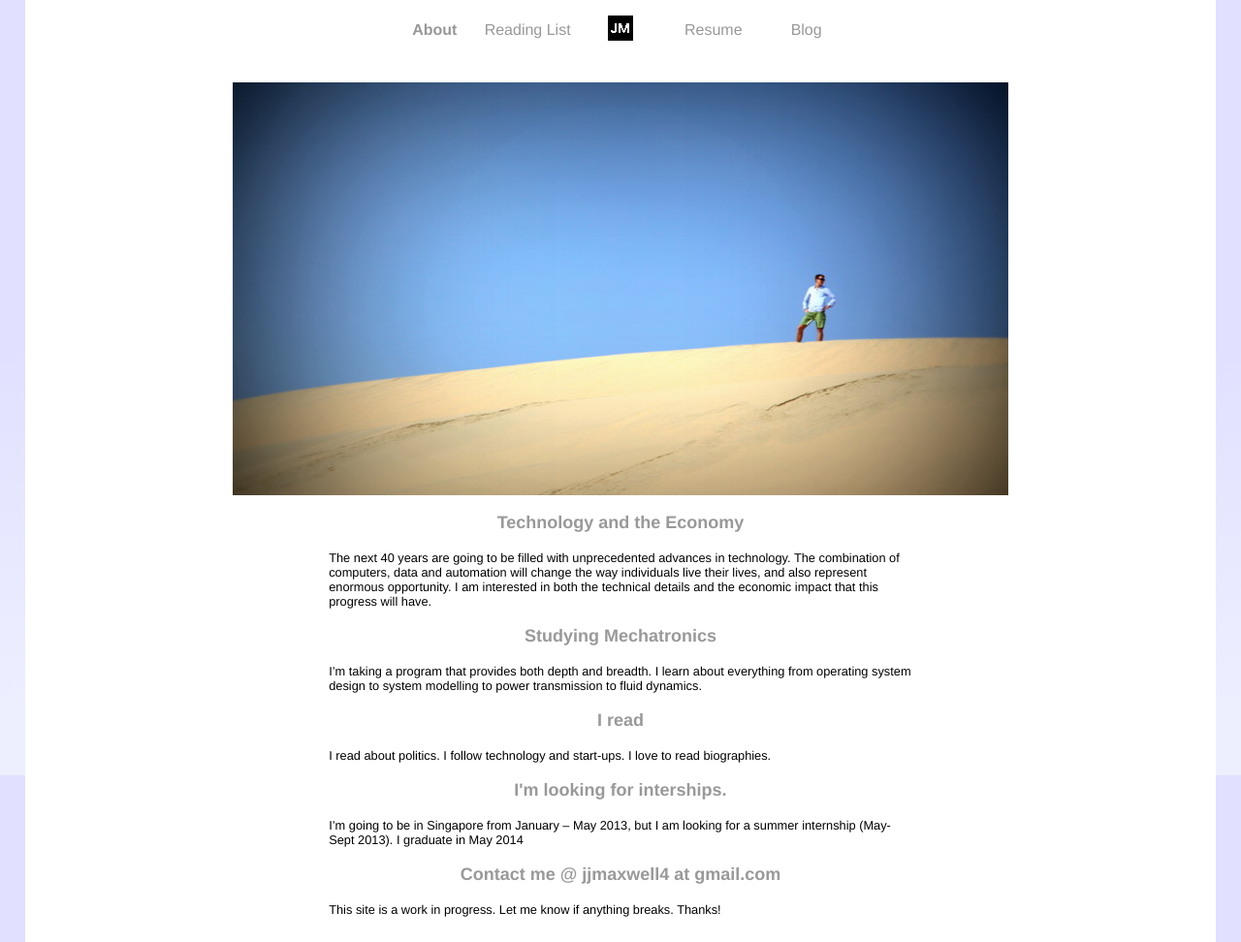
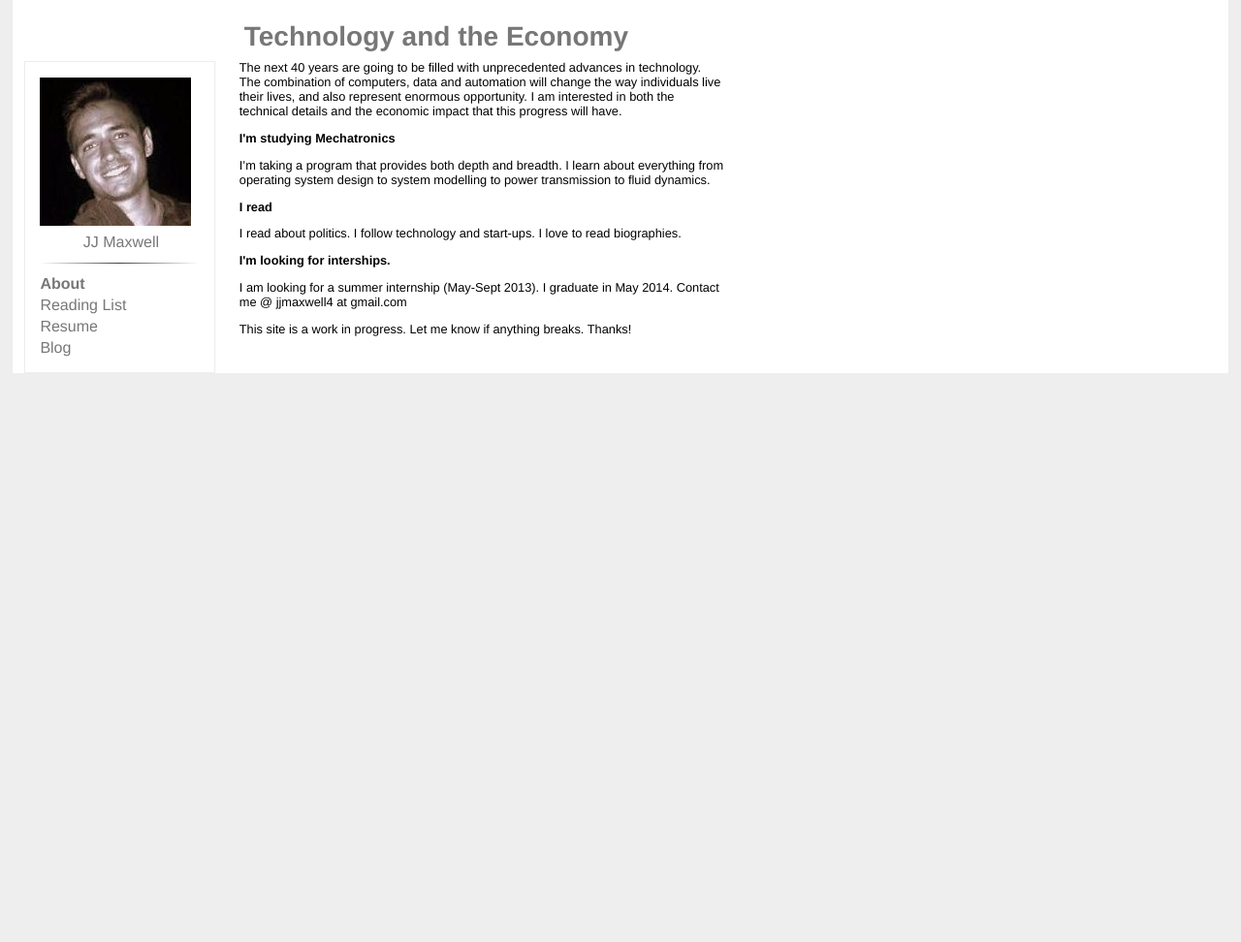
Before and after one commit to jjmaxwell4/personalsite, a Python web app: template templates/home.html in a window 1280 px wide. Shown: the whole page at 97% size. After the commit the page ends 385 px from the top, so only its background shows below. Run offline with Jinja, Linux system fonts and the light colour scheme; the template is opened without the code that fills it, so the values that code supplies are empty.

Commit message:
Not looking great but got sidemenu locked on

```diff
--- a/static/main.css
+++ b/static/main.css
@@ -6,19 +6,7 @@ html, body {
 
 body  {
 	font: 80% Helvetica, Arial,Verdana, sans-serif;
-	background-image: linear-gradient(bottom, rgb(237,239,255) 9%, rgb(225,224,255) 55%);
-	background-image: -o-linear-gradient(bottom, rgb(237,239,255) 9%, rgb(225,224,255) 55%);
-	background-image: -moz-linear-gradient(bottom, rgb(237,239,255) 9%, rgb(225,224,255) 55%);
-	background-image: -webkit-linear-gradient(bottom, rgb(237,239,255) 9%, rgb(225,224,255) 55%);
-	background-image: -ms-linear-gradient(bottom, rgb(237,239,255) 9%, rgb(225,224,255) 55%);
-
-	background-image: -webkit-gradient(
-		linear,
-		left bottom,
-		left top,
-		color-stop(0.09, rgb(237,239,255)),
-		color-stop(0.55, rgb(225,224,255))
-		);
+	background-color: #EEEEEE;
 	margin: 0;
 	padding: 0;
 	text-align: center;
@@ -28,36 +16,45 @@ body  {
 #header a:link    {
   /* Applies to all unvisited links */
   text-decoration:  none;
-  color:            #989898;
+  color:            #777777;
   font-size: 16px;
   }
 #header a:visited {
   /* Applies to all visited links */
   text-decoration:  none;
-  color:            #989898;
+  color:            #777777;
   font-size: 16px;
   }
 #header a:hover   {
   /* Applies to links under the pointer */
    font-weight:bold;
-
 }
 
 #container {
-	width: 94%;
+	width: 96%;
 	background: #FFFFFF;
 	padding: 1%;
-	margin: 0% 2% 0% 2%;
+	margin: 0% 1% 0% 1%;
 	text-align: left;
 }
 
 #header {
-	width: 40%;
-	padding-top: 0%;
-	padding-bottom: 1%;
-  margin-left: auto;
-  margin-right: auto;
-	text-align: center;
+	width: 170px;
+	margin-top: 5%;
+  padding: 1%;
+	text-align: left;
+  top: 0;
+  position: fixed;
+  -moz-box-shadow: 0 0 1px 1px #EEEEEE;
+  -webkit-box-shadow: 0 0 1px 1px#EEEEEE;
+  box-shadow: 0 0 1px 1px #EEEEEE;
+}
+
+#content {
+  padding-top: 0%;
+  padding-bottom: 1%;
+  margin-left: 18%;
+  margin-right: 5%;
 }
 
 table {
@@ -69,49 +66,43 @@ table {
 	}
 
 #text {
-	width: 50%;
+  width: 500px;
 	padding: 0;
-    margin-left: auto;
-    margin-right: auto;
-}
-
-#text h3 {
-	text-align: center;
-    font-size: 18px;
-    margin-left: auto;
-    margin-right: auto;
-    color: #999999;
 }
 
 #text h4 {
-	text-align: right;
-    font-size: 15px;
-    margin-left: auto;
-    margin-right: auto;
-    color: #aaaaaa;
-    margin-top:-2%;
+  font-size: 15px;
+  color: #777777;
+  text-align: right;
+  margin-top: -5%;
 }
 
 #title {
-	width: 50%;
-	text-align: center;
-    margin-left: auto;
-    margin-right: auto;
+  padding-left: 1%;
+  margin-top: -2%;
+  margin-bottom: -2%;
 }
 
 #title h1 {
-	width: 30%;
-	text-align: center;
-    margin-left: auto;
-    margin-right: auto;
-    color: #888888;
+  font-size: 28px;
+  color: #777777;
 }
 
-IMG.displayed {
-    display: block;
-    margin-left: auto;
-    margin-right: auto;
-    padding-top: 2%;
+#title h1 a:link    {
+  /* Applies to all unvisited links */
+  text-decoration:  none;
+  font-size: 28px;
+  color: #777777;
+  }
+#title h1 a:visited {
+  /* Applies to all visited links */
+  text-decoration:  none;
+  font-size: 28px;
+  color: #777777;
+  }
+#title h1 a:hover   {
+  /* Applies to links under the pointer */
+   font-weight:bold;
 }
 
 A.current {
@@ -123,8 +114,6 @@ A.current {
 #resume {
 	width:900px;
 	padding: 0;
-  margin-left: auto;
-  margin-right: auto;
   font-size:14px;
 }
 
@@ -188,10 +177,7 @@ A.current {
 }
 
 #book {
-  width:70%;
-  padding: 0;
-  margin-left: auto;
-  margin-right: auto;
+  padding: 1%;
 }
 
 #book table {
--- a/templates/base.html
+++ b/templates/base.html
@@ -21,9 +21,11 @@
   <title>JJ Maxwell  - {{active_page }}</title>
 </head>
 {% set navigation_bar = [
+    ('/', 'Pic', '<img src="/static/me2.jpg" alt="-|-">'),
+    ('/', 'JJ', '&nbsp&nbsp&nbsp&nbsp&nbsp&nbsp&nbsp&nbsp&nbsp&nbspJJ Maxwell'),
+    ('', '', '<hr>'),
     ('/', 'Home', 'About'),
     ('/read/', 'Reading List', 'Reading List'),
-    ('/', 'Home', '<img src="/static/icon.png" alt="-|-">'),
     ('/resume/', 'Resume', 'Resume'),
     ('/blog/', 'Blog', 'Blog')
 ] -%}
@@ -33,16 +35,18 @@
   <div id="container">
     <div id="header">
       <table>
-        <tr>
           {% for href, id, caption in navigation_bar %}
-            <td><a {% if id == active_page %} class="current"{% endif
-            %} href="{{ href|e }}">{{caption|safe }}</a></td>
+          <tr><td>
+            <a {% if id == active_page %} class="current"{% endif
+            %} href="{{ href|e }}">{{caption|safe }}</a>
+          </td></tr>
           {% endfor %}
-        </tr>
       </table>
     </div>
+    <div id="content">
     {% block content %}
     {% endblock %}
+    </div>
   </div>
 </body>
 
--- a/templates/front.html
+++ b/templates/front.html
@@ -4,11 +4,12 @@
 {% block content %}
 
   {% for p in posts %}
-	<div id="post">
+	<div id="text">
     {{ p.render_snipit() | safe }}
     <p><a href={{p.key().id()}}> Continue Reading </a></p>
 	<br>
 	{% if admin %}<u> <a href={{p.key().id()}}/edit> Edit </a></u>  {% endif %}
+	<hr>
 	</div>
   {% endfor %}
 
--- a/templates/home.html
+++ b/templates/home.html
@@ -2,19 +2,17 @@
 {% set active_page = "Home" %}
 
 {% block content %}
-	<img class="displayed" src="static/me3.jpg" width="800px" alt="Me">
 	<div id="text">
-		<h3> Technology and the Economy </h3>
+		<div id="title"><h1> Technology and the Economy </h1></div>
 		 <p>The next 40 years are going to be filled with unprecedented advances in technology. The combination of computers, data and automation will change the way individuals live their lives, and also represent enormous opportunity. I am interested in both the technical details and the economic impact that this progress will have. </p>
 
-		<h3> Studying Mechatronics </h3>
+		<b> I'm studying Mechatronics </b>
 		<p>I’m taking a program that provides both depth and breadth. I learn about everything from operating system design to system modelling to power transmission to fluid dynamics.</p>
 
-		<h3> I read </h3>
+		<b> I read </b>
 		 <p> I read about politics. I follow technology and start-ups. I love to read biographies. </p>
-		<h3> I'm looking for interships.</h3>
-		 <p> I’m going to be in Singapore from January – May 2013, but I am looking for a summer internship (May-Sept 2013). I graduate in May 2014</p>
-		<h3> Contact me @ jjmaxwell4 at gmail.com </h3>
+		<b> I'm looking for interships.</b>
+		 <p> I am looking for a summer internship (May-Sept 2013). I graduate in May 2014. Contact me @ jjmaxwell4 at gmail.com </p>
 		<p>This site is a work in progress. Let me know if anything breaks. Thanks!</p>
 	</div>
 {% endblock %}
--- a/templates/permalink.html
+++ b/templates/permalink.html
@@ -2,12 +2,13 @@
 {% set active_page = "Blog" %}
 
 {% block content %}
-	<div id="post">
+	<div id="text">
   	{{post.render() | safe}}
 
     <br>
 
 	{% if admin %}<u> <a href={{post.key().id()}}/edit> Edit </a></u>  {% endif %}
+	<hr>
 	</div>
 
 {% endblock %}
--- a/templates/resume.html
+++ b/templates/resume.html
@@ -6,7 +6,6 @@
 		<table >
 			<tr>
 				<td align="bottom"><h1> JJ Maxwell </h1></td>
-				<td align="center"> <img src="/static/me2.jpg" height="150px"></td>
 				<td align="right"> jjmaxwell4@gmail.com<br>
 					226.989.3805<br>
 					<a href="/static/resume.pdf" target="_blank"> Download a pdf copy</a></td>
@@ -17,7 +16,7 @@
 		<table >
 			<tr>
 				<td><b> Performance Measurement Coordinator</b> </td>
-				<td align="right"> <i>Fall 2012</i></td>
+				<td align="right"> <i>September 2012 - Current</i></td>
 			</tr>
 			<tr>
 				<td> Research In Motion </td>
```
Also changed, not shown: templates/post.html (+9 -7 lines), static/me2.jpg, templates/read.html (line endings or trailing spaces).
